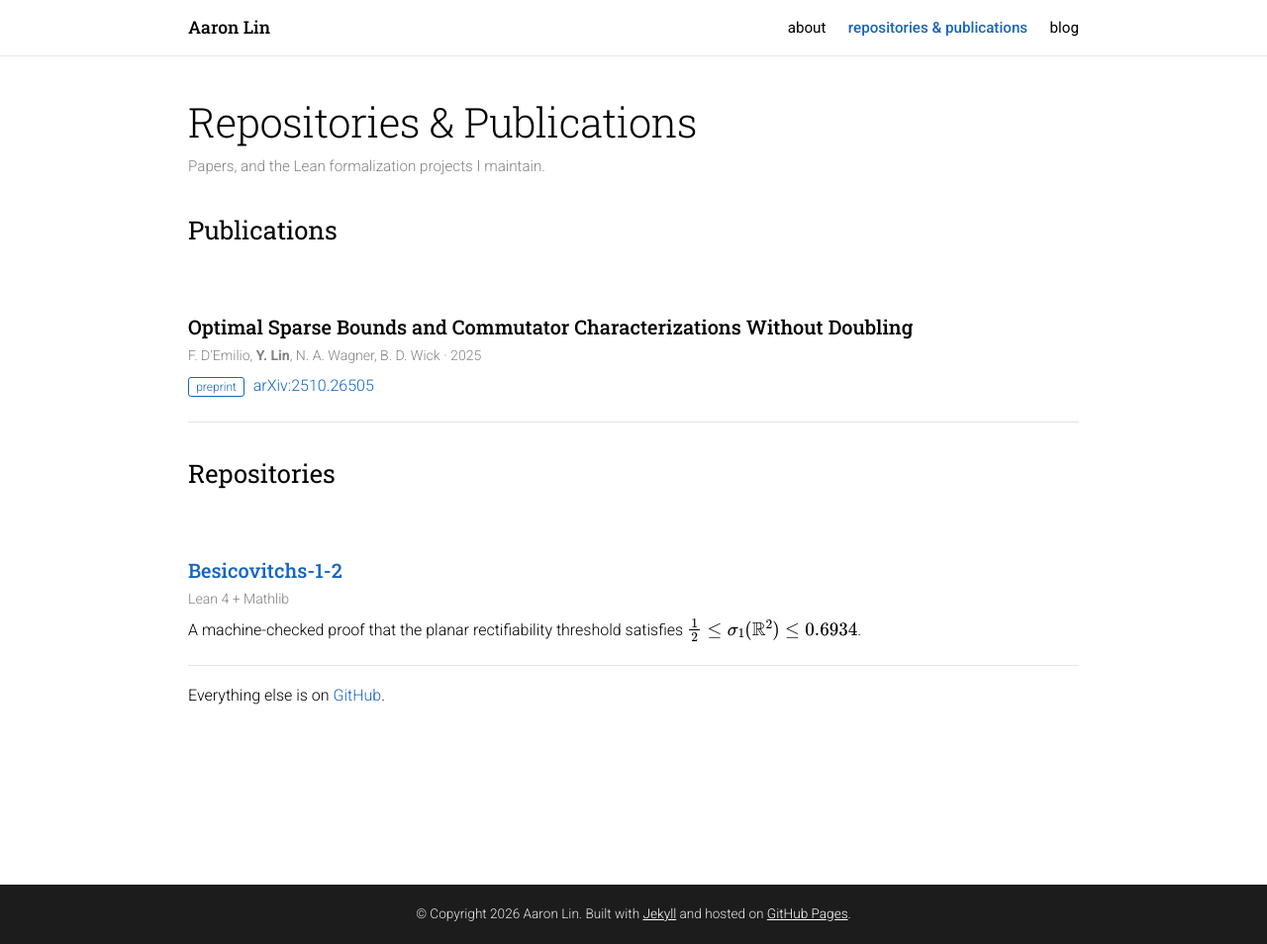
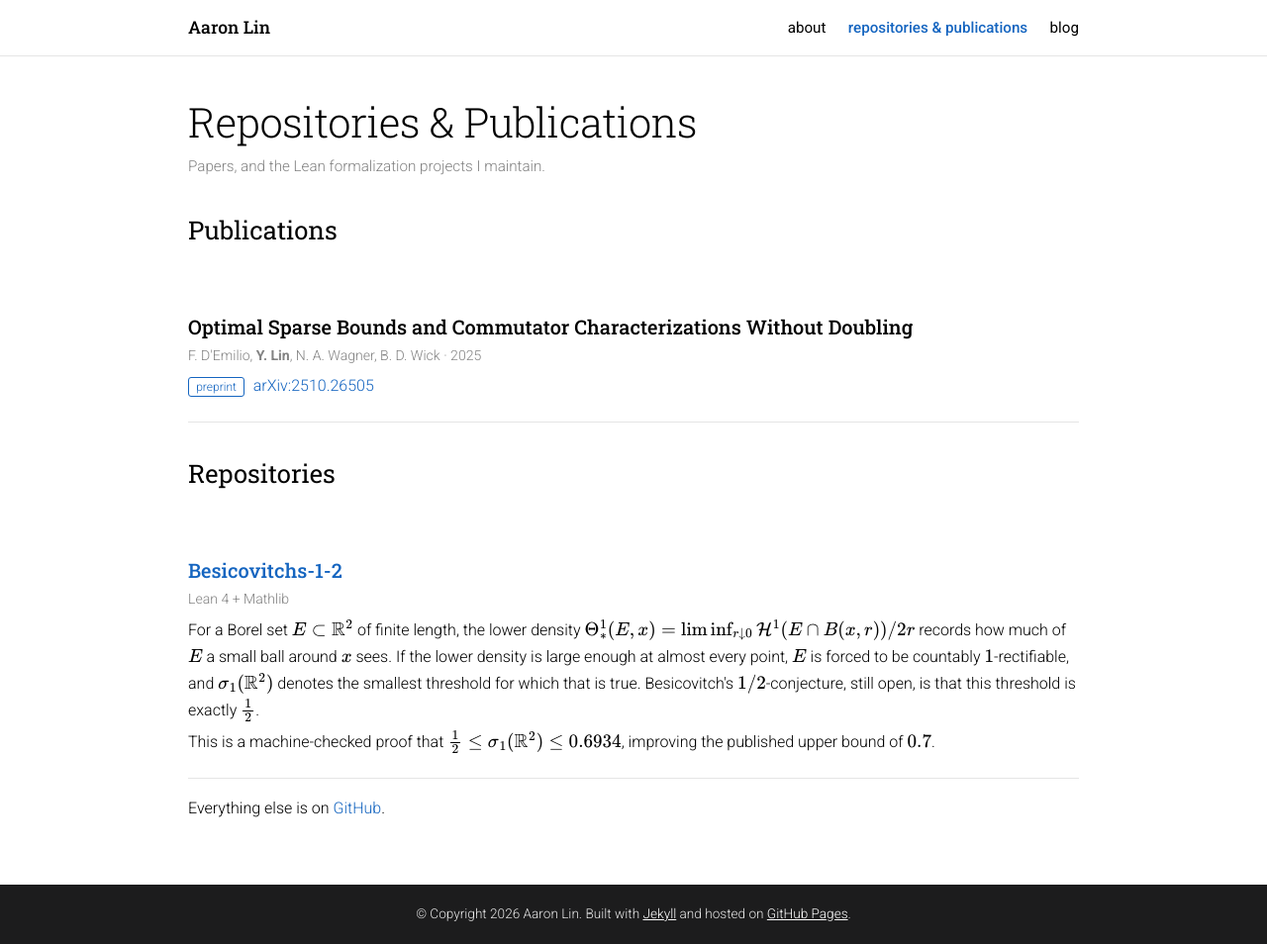
Before and after one commit to CoolRmal/coolrmal.github.io, a Jekyll site: the page built from publications.md, in a window 1280 px wide and 954 px high. Shown: the whole window at 99% size. Built offline with Jekyll 4.4.1, drawn with Linux system fonts in a browser that asks for light colours; formulas are drawn with MathJax 3.

Commit message:
Explain the conjecture on the repository card
The Besicovitchs-1-2 entry stated the bound without saying what sigma_1
means or what the conjecture is.

Co-Authored-By: Claude Opus 5 <noreply@anthropic.com>

```diff
--- a/publications.md
+++ b/publications.md
@@ -25,8 +25,16 @@ nav: work
   </h3>
   <p class="entry-meta">Lean 4 + Mathlib</p>
   <p>
-    A machine-checked proof that the planar rectifiability threshold satisfies
-    $\tfrac12\le\sigma_1(\mathbb{R}^2)\le 0.6934$.
+    For a Borel set $E\subset\mathbb{R}^2$ of finite length, the lower density
+    $\Theta^1_*(E,x)=\liminf_{r\downarrow0}\mathcal{H}^1(E\cap B(x,r))/2r$ records how much of
+    $E$ a small ball around $x$ sees. If the lower density is large enough at almost every point,
+    $E$ is forced to be countably $1$-rectifiable, and $\sigma_1(\mathbb{R}^2)$ denotes the
+    smallest threshold for which that is true. Besicovitch's $1/2$-conjecture, still open, is
+    that this threshold is exactly $\tfrac12$.
+  </p>
+  <p>
+    This is a machine-checked proof that $\tfrac12\le\sigma_1(\mathbb{R}^2)\le 0.6934$,
+    improving the published upper bound of $0.7$.
   </p>
 </div>
 
```
